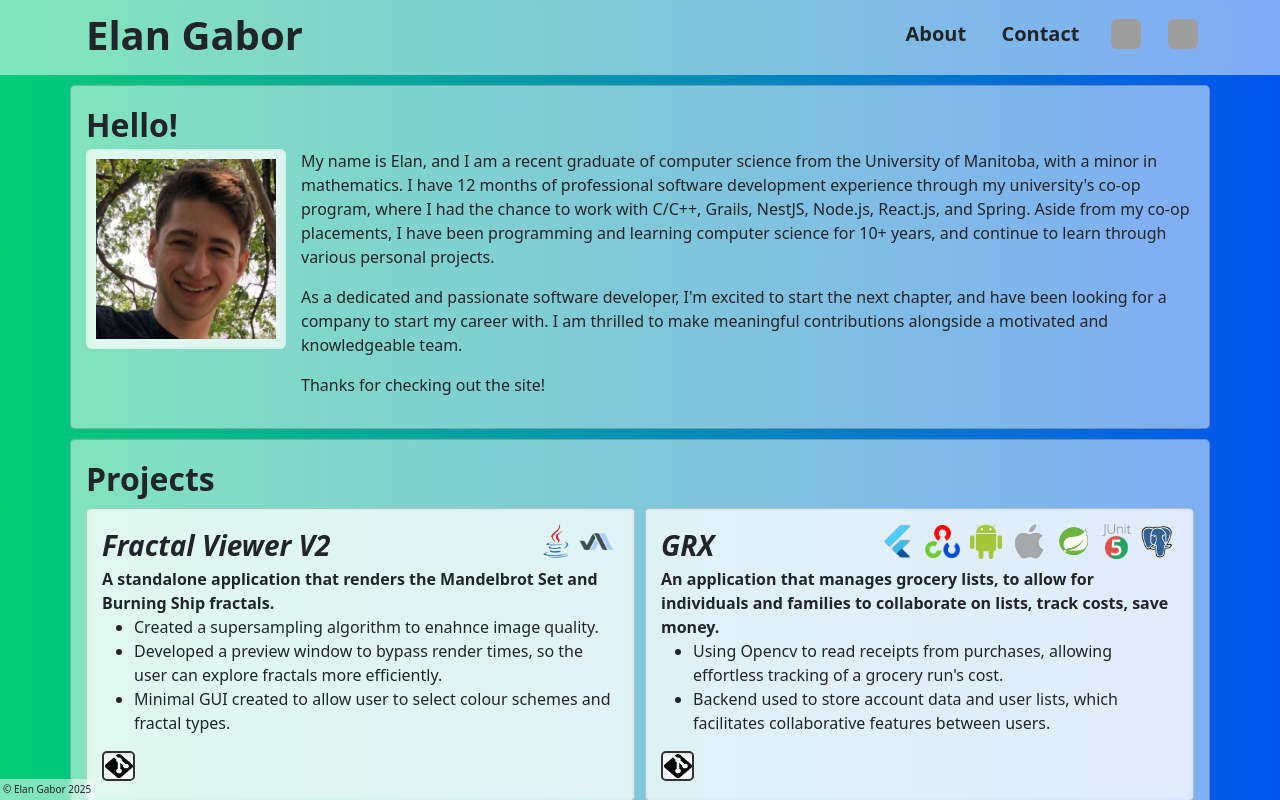
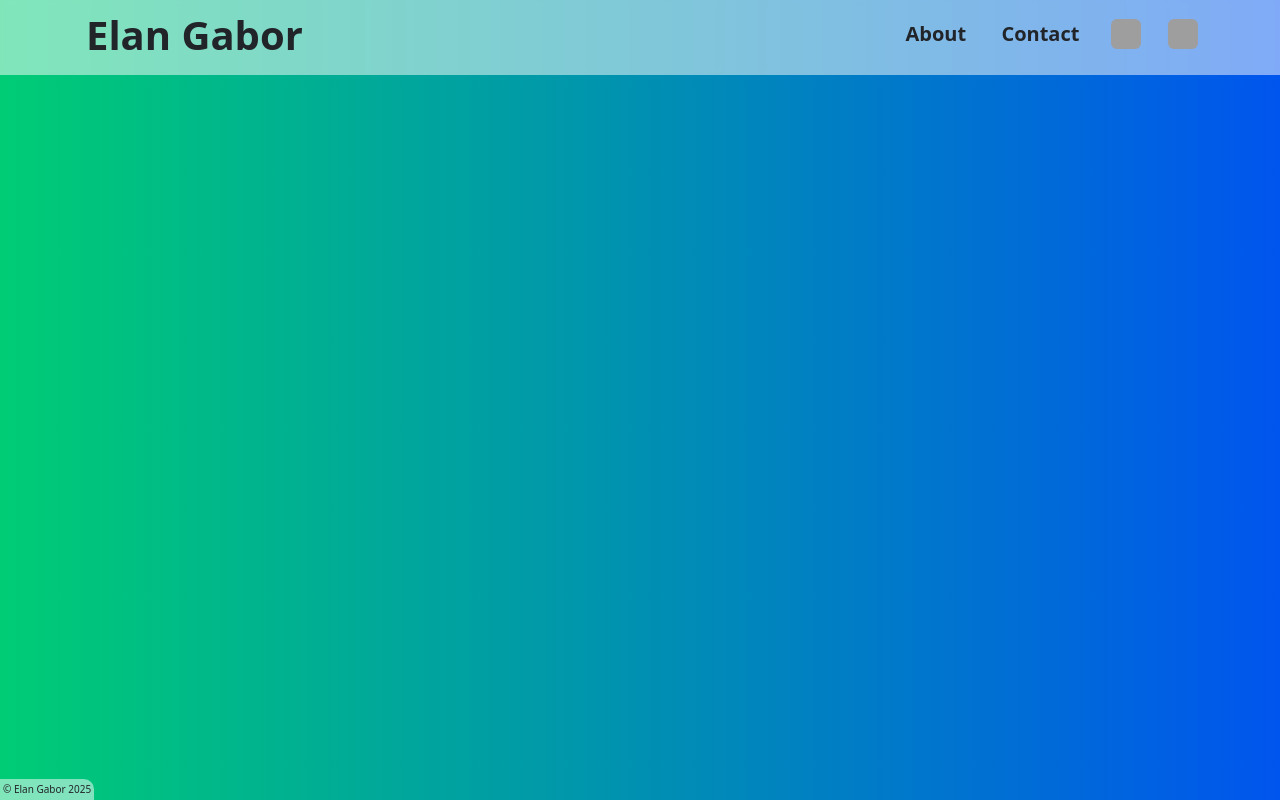
Before and after one commit to gabor6502/elan-site, a React (Create React App) app: page / in a window 1280 px wide. Shown: the top 800 px of the page. Built offline with nearby package versions, Linux system fonts and the light colour scheme; grey boxes are pictures that could not be loaded.

Commit message:
fixing path issue, still need workflow_dispatch

```diff
--- a/src/components/Header/HeaderRoutes.js
+++ b/src/components/Header/HeaderRoutes.js
@@ -8,9 +8,9 @@ export default function HeaderRoutes()
 {
     return (<>
         <Routes>
-            <Route path="/" element={<Home />} />
-            <Route path="/about" element={<About />} />
-            <Route path="/contact" element={<Contact /> } />
+            <Route exact path="elan-site/" element={<Home />} />
+            <Route exact path="elan-site/about" element={<About />} />
+            <Route exact path="elan-site/contact" element={<Contact /> } />
         </Routes>
     </>)
 }
```
